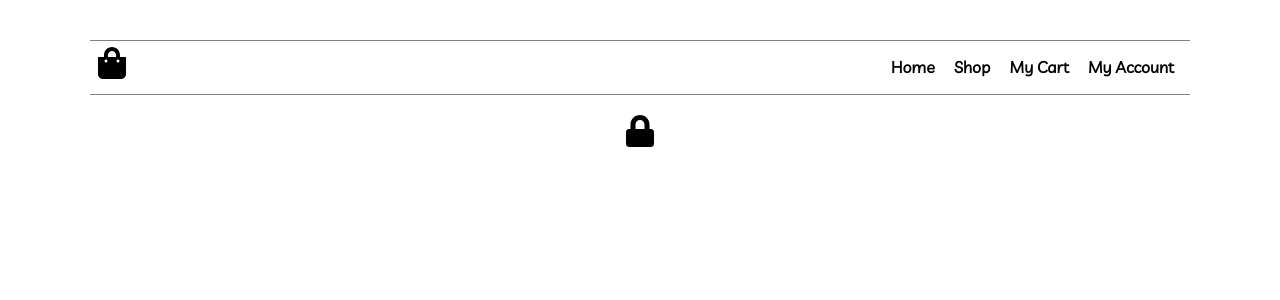
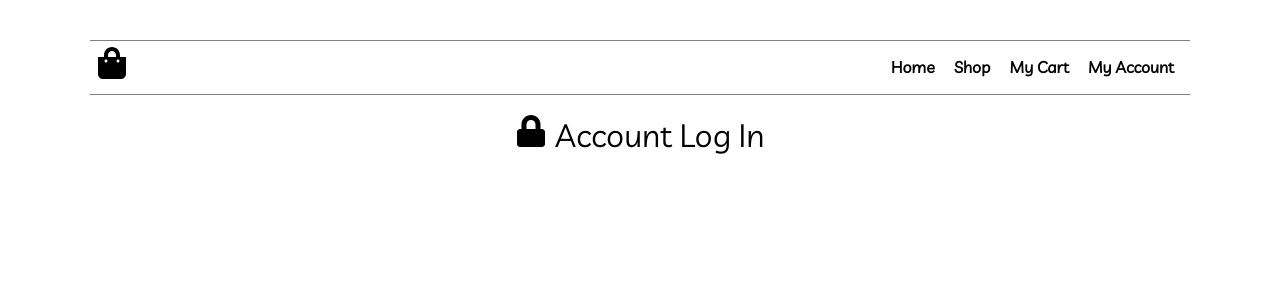
Before and after one commit to albertdugba/react-ecomerce-shop, a React (Create React App) app: page /account-signin in a window 1280 px wide. Shown: the top 300 px of the page. Built offline with nearby package versions, Linux system fonts and the light colour scheme.

Commit message:
Added text to icon

```diff
--- a/src/components/Auth/AccountSignIn.js
+++ b/src/components/Auth/AccountSignIn.js
@@ -10,6 +10,7 @@ class AccountSignIn extends Component {
           <span>
             <FaLock />
           </span>{" "}
+          Account Log In
         </p>
 
         <form></form>
```
